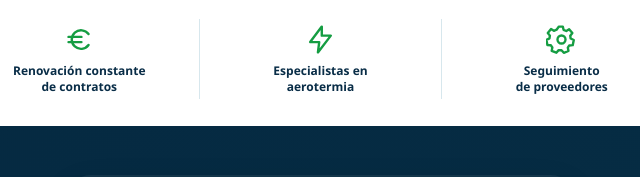
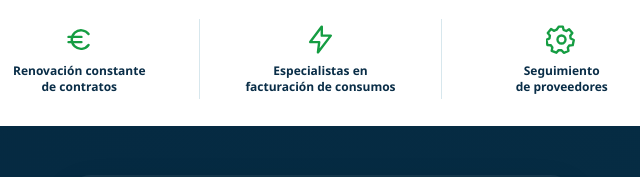
Before and after one commit to jalogut/cuentas-claras-fincas, a plain HTML site: page index.html in a window 1280 px wide. Shown: the part 1292-1469 px from the top of the page, 319-959 px from the left. Drawn offline with Linux system fonts and the light colour scheme.

Commit message:
[Task] change text especialistas en aerotermia landing benefits

```diff
--- a/index.html
+++ b/index.html
@@ -143,7 +143,7 @@
                                 stroke="currentColor" stroke-width="1.85" stroke-linecap="round"
                                 stroke-linejoin="round">
                                 <path d="m13 2-9 12h7l-1 8 10-13h-7Z" />
-                            </svg><span>Especialistas en<br />aerotermia</span></div>
+                            </svg><span>Especialistas en<br />facturación de consumos</span></div>
                         <div class="benefit"><svg class="icon" viewBox="0 0 24 24" aria-hidden="true" fill="none"
                                 stroke="currentColor" stroke-width="1.85" stroke-linecap="round"
                                 stroke-linejoin="round">
```
